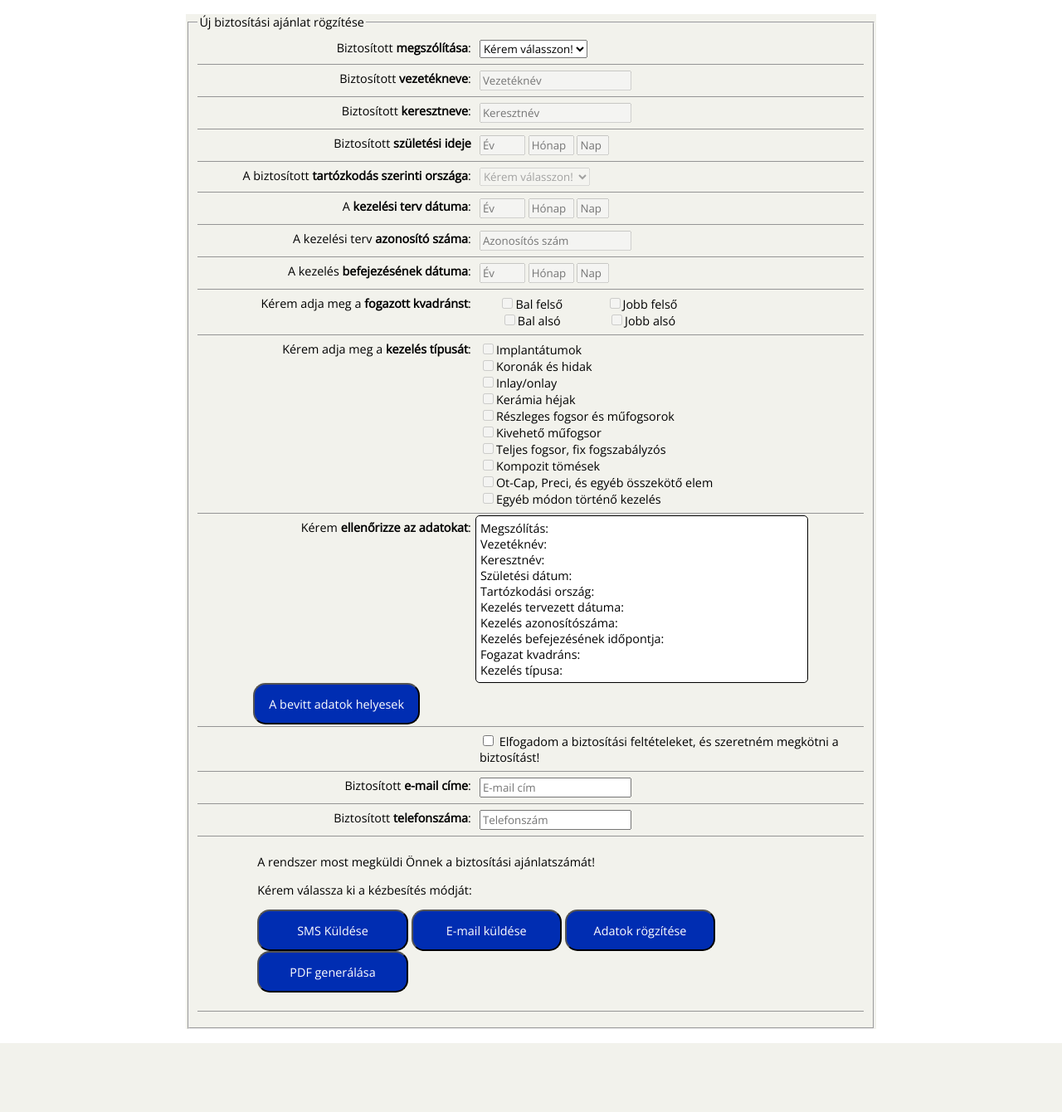
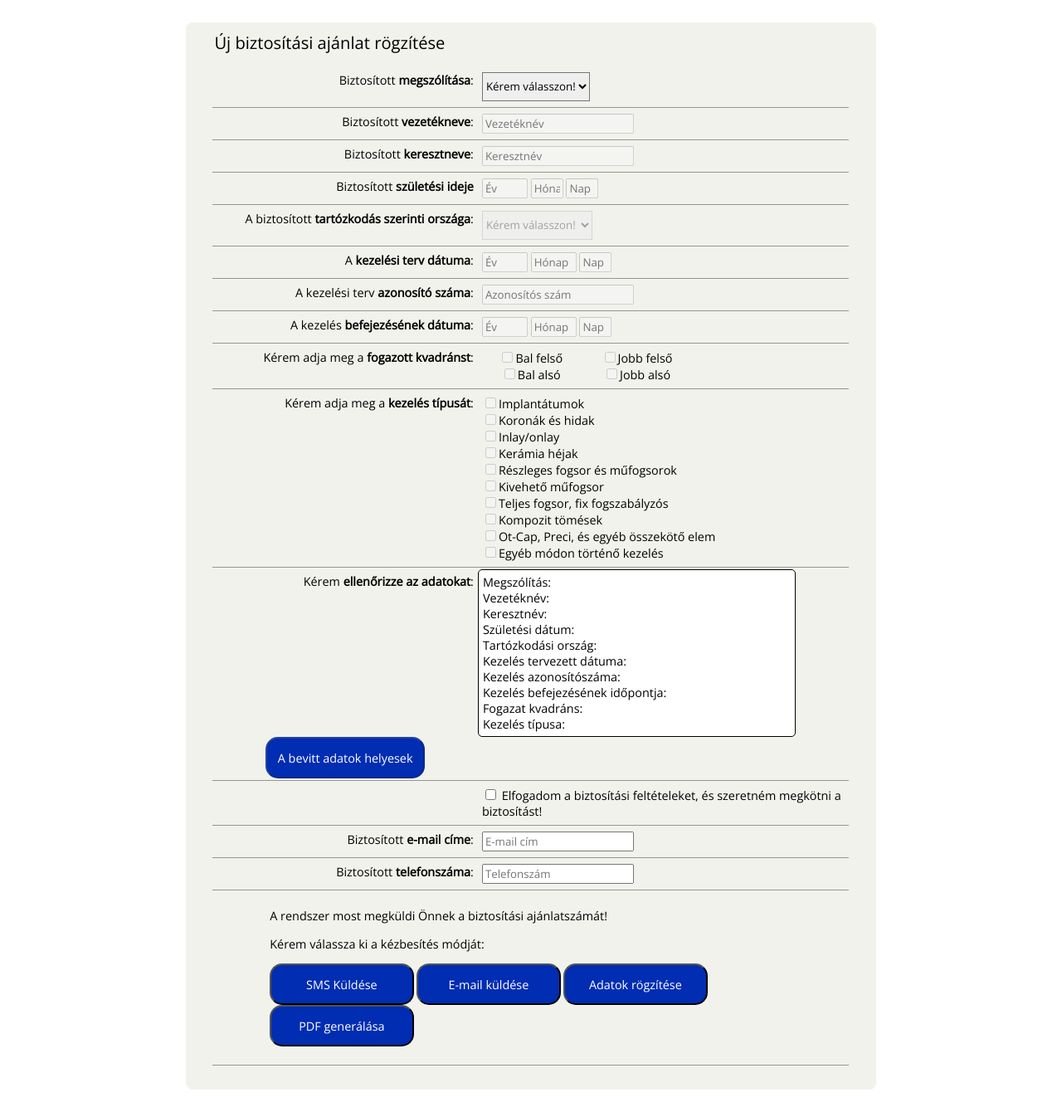
Before and after one commit to davidzambo/babyhouse, a CodeIgniter app: page /dentalclinic/insurance in a window 1280 px wide. Shown: the whole page at 83% size. Before the commit the page ends 1257 px from the top, so only its background shows below. Run offline with CodeIgniter, Linux system fonts and the light colour scheme; some libraries are stand-ins or nearby versions.

Commit message:
Form validation in progress

```diff
--- a/application/views/pages/new_insurance.php
+++ b/application/views/pages/new_insurance.php
@@ -1,4 +1,5 @@
 <script src="<?php echo base_url(); ?>assets/js/formvalidation.js"></script>
+
 <div class="row">
   <div class="col-lg-2"></div>
   <div class="col-lg-8">
@@ -6,7 +7,7 @@
 <fieldset>
   <legend>Új biztosítási ajánlat rögzítése</legend>
 
-  <div class="form-group row">
+  <div class="form-group row personal_title">
     <label for="person_title" class="col-lg-5 control-label">Biztosított <strong>megszólítása</strong>:</label>
     <div class="col-lg-3">
       <select class="form-control" id="personal_title">
@@ -18,7 +19,7 @@
     <div class="col-lg-4"></div>
   </div>
 
-  <div class="form-group row">
+  <div class="form-group row last_name">
     <label for="last_name" class="col-lg-5 control-label">Biztosított <strong>vezetékneve</strong>:</label>
       <div class="col-lg-4">
         <input type="text" class="form-control" id="last_name" placeholder="Vezetéknév" disabled="true">
@@ -26,7 +27,7 @@
       <div class="col-lg-3"></div>
   </div>
 
-  <div class="form-group row">
+  <div class="form-group row first_name">
     <label for="first_name" class="col-lg-5 control-label">Biztosított <strong>keresztneve</strong>:</label>
       <div class="col-lg-4">
         <input type="text" class="form-control" id="first_name" placeholder="Keresztnév" disabled="true">
@@ -34,16 +35,16 @@
       <div class="col-lg-3"></div>
   </div>
 
-  <div class="form-group row">
+  <div class="form-group row birth_date">
     <label for="birth_date" class="col-lg-5 control-label">Biztosított <strong>születési ideje</strong></label>
       <div class="col-lg-7">
         <input type="text" class="form-control" id="birth_date_year" placeholder="Év" maxlength="4" size="4" disabled="true">
-        <input type="text" class="form-control" id="birth_date_month" placeholder="Hónap" maxlength="2" size="4" disabled="true">
+        <input type="text" class="form-control" id="birth_date_month" placeholder="Hónap" maxlength="2" size="2" disabled="true">
         <input type="text" class="form-control" id="birth_date_day" placeholder="Nap" maxlength="2" size="2" disabled="true">
       </div>
   </div>
 
-  <div class="form-group row">
+  <div class="form-group row country_select">
     <label for="country_select" class="col-lg-5 control-label">A biztosított
       <strong>tartózkodás szerinti országa</strong>:</label>
       <div class="col-lg-4">
@@ -84,7 +85,7 @@
       <div class="col-lg-3"></div>
   </div>
 
-  <div class="form-group row">
+  <div class="form-group row treatment_date">
     <label for="treatment_date" class="col-lg-5 control-label">A <strong>kezelési terv dátuma</strong>:</label>
       <div class="col-lg-7">
         <input type="text" class="form-control" id="treatment_date_year" placeholder="Év" maxlength="4" size="4" disabled="true">
@@ -93,15 +94,15 @@
       </div>
   </div>
 
-  <div class="form-group row">
+  <div class="form-group row treatment_id_number">
     <label for="treatment_id" class="col-lg-5 control-label">A kezelési terv <strong>azonosító száma</strong>:</label>
       <div class="col-lg-4">
-        <input type="text" class="form-control" id="treatment_id" placeholder="Azonosítós szám" disabled="true">
+        <input type="text" class="form-control" id="treatment_id_number" placeholder="Azonosítós szám" disabled="true">
       </div>
       <div class="col-lg-3"></div>
   </div>
 
-  <div class="form-group row">
+  <div class="form-group row treatment_finish_date">
     <label for="treatment_finish_date" class="col-lg-5 control-label">A kezelés <strong>befejezésének dátuma</strong>:</label>
     <div class="col-lg-7">
       <input type="text" class="form-control" id="treatment_finish_date_year" placeholder="Év" maxlength="4" size="4" disabled="true">
@@ -111,51 +112,51 @@
 </div>
 
 
-  <div class="form-group row">
+  <div class="form-group row tooth_quadrant">
     <label for="tooth_quadrant" class="col-lg-5 control-label">Kérem adja meg a <strong>fogazott kvadránst</strong>:</label>
     <div class="checkbox col-lg-2">
-       <label><input type="checkbox" id="quadrant_top_left" disabled="true">Bal felső</label><br/>
-       <label><input type="checkbox" id="quadrant_bottom_left" disabled="true">Bal alsó</label>
+       <label><input type="checkbox" class="tooth_quadrant" id="quadrant_top_left" disabled="true">Bal felső</label><br/>
+       <label><input type="checkbox" class="tooth_quadrant" id="quadrant_bottom_left" disabled="true">Bal alsó</label>
     </div>
     <div class="checkbox col-lg-2">
-       <label><input type="checkbox" id="quadrant_top_right" disabled="true">Jobb felső</label><br/>
-       <label><input type="checkbox" id="quadrant_bottom_right" disabled="true">Jobb alsó</label>
+       <label><input type="checkbox" class="tooth_quadrant" id="quadrant_top_right" disabled="true">Jobb felső</label><br/>
+       <label><input type="checkbox" class="tooth_quadrant" id="quadrant_bottom_right" disabled="true">Jobb alsó</label>
     </div>
     <div class="col-lg-3"></div>
   </div>
 
-  <div class="form-group row">
+  <div class="form-group row treatment_type">
     <label for="treatment_type" class="col-lg-5 control-label">Kérem adja meg a <strong>kezelés típusát</strong>:</label>
     <div class="checkbox col-lg-5">
-      <label><input type="checkbox" id="treatment_implant" disabled="true">Implantátumok</label><br/>
-      <label><input type="checkbox" id="treatment_crowns" disabled="true">Koronák és hidak</label><br/>
-      <label><input type="checkbox" id="treatment_inlay" disabled="true">Inlay/onlay</label><br/>
-      <label><input type="checkbox" id="treatment_veneers" disabled="true">Kerámia héjak</label><br/>
-      <label><input type="checkbox" id="treatment_partial_dentures" disabled="true">Részleges fogsor és műfogsorok</label><br/>
-      <label><input type="checkbox" id="treatment_removable_dentures" disabled="true">Kivehető műfogsor</label><br/>
-      <label><input type="checkbox" id="treatment_complete_dentures" disabled="true">Teljes fogsor, fix fogszabályzós</label><br/>
-      <label><input type="checkbox" id="treatment_composite_fillings" disabled="true">Kompozit tömések</label><br/>
-      <label><input type="checkbox" id="treatment_ot_cap" disabled="true">Ot-Cap, Preci, és egyéb összekötő elem</label><br/>
-      <label><input type="checkbox" id="treatment_other" disabled="true">Egyéb módon történő kezelés</label><br/>
+      <label><input type="checkbox" class="treatment_type" id="treatment_implant" disabled="true">Implantátumok</label><br/>
+      <label><input type="checkbox" class="treatment_type" id="treatment_crowns" disabled="true">Koronák és hidak</label><br/>
+      <label><input type="checkbox" class="treatment_type" id="treatment_inlay" disabled="true">Inlay/onlay</label><br/>
+      <label><input type="checkbox" class="treatment_type" id="treatment_veneers" disabled="true">Kerámia héjak</label><br/>
+      <label><input type="checkbox" class="treatment_type" id="treatment_partial_dentures" disabled="true">Részleges fogsor és műfogsorok</label><br/>
+      <label><input type="checkbox" class="treatment_type" id="treatment_removable_dentures" disabled="true">Kivehető műfogsor</label><br/>
+      <label><input type="checkbox" class="treatment_type" id="treatment_complete_dentures" disabled="true">Teljes fogsor, fix fogszabályzós</label><br/>
+      <label><input type="checkbox" class="treatment_type" id="treatment_composite_fillings" disabled="true">Kompozit tömések</label><br/>
+      <label><input type="checkbox" class="treatment_type" id="treatment_ot_cap" disabled="true">Ot-Cap, Preci, és egyéb összekötő elem</label><br/>
+      <label><input type="checkbox" class="treatment_type" id="treatment_other" disabled="true">Egyéb módon történő kezelés</label><br/>
     </div>
     <div class="col-lg-2"></div>
   </div>
 
-  <div class="form-group row">
-    <label for="data-check" class="col-lg-5 control-label">Kérem <strong>ellenőrizze az adatokat</strong>:</label>
+  <div class="form-group row data_check">
+    <label for="data_check" class="col-lg-5 control-label">Kérem <strong>ellenőrizze az adatokat</strong>:</label>
     <div class="col-lg-6 data-check">
-        <p>Megszólítás:</p>
-        <p>Vezetéknév:</p>
-        <p>Keresztnév:</p>
-        <p>Születési dátum:</p>
-        <p>Tartózkodási ország:</p>
-        <p>Kezelés tervezett dátuma:</p>
-        <p>Kezelés azonosítószáma:</p>
-        <p>Kezelés befejezésének időpontja:</p>
-        <p>Fogazat kvadráns:</p>
-        <p>Kezelés típusa:</p>
+        <span id="data_check_personal_title">Megszólítás:</span><br/>
+        <span id="data_check_last_name">Vezetéknév:</span><br/>
+        <span id="data_check_first_name">Keresztnév:</span><br/>
+        <span id="data_check_birth_date">Születési dátum:</span><br/>
+        <span id="date_check_country">Tartózkodási ország:</span><br/>
+        <span id="data_check_treatment_date">Kezelés tervezett dátuma:</span><br/>
+        <span id="data_check_treatment_id">Kezelés azonosítószáma:</span><br/>
+        <span id="data_check_treatment_finish_date">Kezelés befejezésének időpontja:</span><br/>
+        <span id="data_check_tooth_quadrant">Fogazat kvadráns:</span><br/>
+        <span id="data_check_treatment_type">Kezelés típusa:</span><br/>
     </div>
-    <button type="submit" class="button" id="submit">A bevitt adatok helyesek</button>
+    <button type="submit" class="button" id="data_check_button" disabled="true">A bevitt adatok helyesek</button>
     <div class="col-lg-1"></div>
   </div>
 
--- a/assets/css/styles.css
+++ b/assets/css/styles.css
@@ -58,6 +58,60 @@ img {
 
 .form-horizontal {
   background-color: #f2f2ec;
+  padding: 10px 20px;
+  margin: 10px auto;
+  border-radius: 8px;
+}
+
+.form-horizontal fieldset {
+  border: none;
+}
+
+.form-horizontal legend {
+  font-size: 1.4em;
+  margin-bottom: 10px;
+}
+/*
+.form-horizontal input[type="text"],
+.form-horizontal input[type="email"],
+.form-horizontal input[type="number"],
+.form-horizontal input[type="search"],
+.form-horizontal input[type="time"],
+.form-horizontal input[type="url"],
+.form-horizontal textarea,
+.form-horizontal select {
+    background: rgba(255,255,255,.1);
+    border: none;
+    border-radius: 4px;
+    margin: 0;
+    outline: 0;
+    padding: 7px;
+    box-sizing: border-box;
+    -webkit-box-sizing: border-box;
+    -moz-box-sizing: border-box;
+    background-color: #e8eeef;
+    color:#8a97a0;
+    -webkit-box-shadow: 0 1px 0 rgba(0,0,0,0.03) inset;
+    box-shadow: 0 1px 0 rgba(0,0,0,0.03) inset;
+}
+
+.form-horizontal input[type="text"]:focus,
+.form-horizontal input[type="date"]:focus,
+.form-horizontal input[type="datetime"]:focus,
+.form-horizontal input[type="email"]:focus,
+.form-horizontal input[type="number"]:focus,
+.form-horizontal input[type="search"]:focus,
+.form-horizontal input[type="time"]:focus,
+.form-horizontal input[type="url"]:focus,
+.form-horizontal textarea:focus,
+.form-horizontal select:focus{
+    background: #d2d9dd;
+}
+
+*/
+.form-horizontal select{
+    -webkit-appearance: menulist-button;
+    height:35px;
 }
 
 .form-group {
@@ -97,6 +151,7 @@ label {
   margin: 0 auto;
   height: 50px;
   border-radius: 15px;
+  cursor: pointer;
 }
 
 .hidden {
@@ -104,12 +159,12 @@ label {
 }
 
 .form-error {
-  border: 1px solid red;
+/*  border: 1px solid red;*/
   background-color: pink;
 }
 
 .form-success {
-  border: 1px solid green;
   background-color: #77ff77;
-  padding: 2px;
+/*  border: 1px solid green;
+  padding: 2px;*/
 }
```
Also changed, not shown: assets/js/formvalidation.js (+218 -29 lines).
